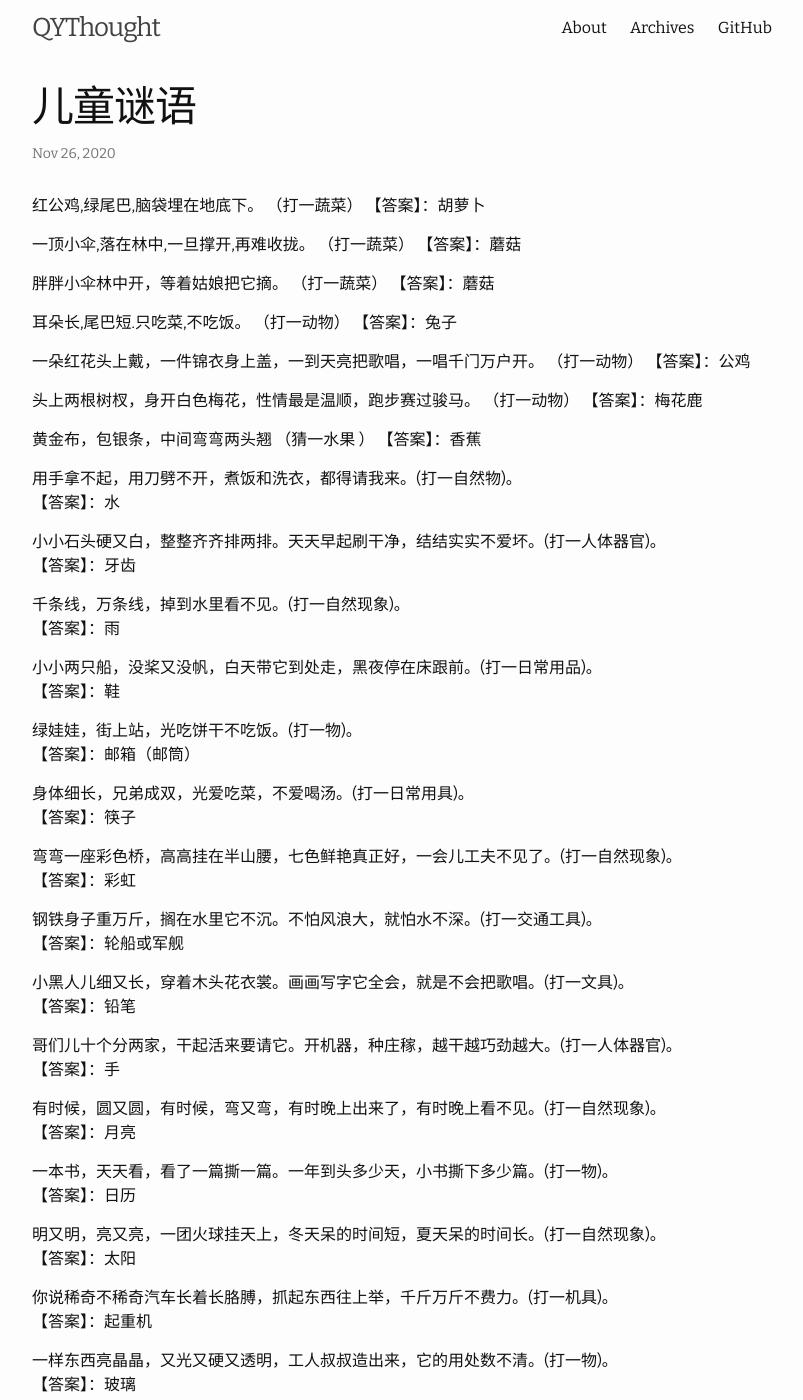
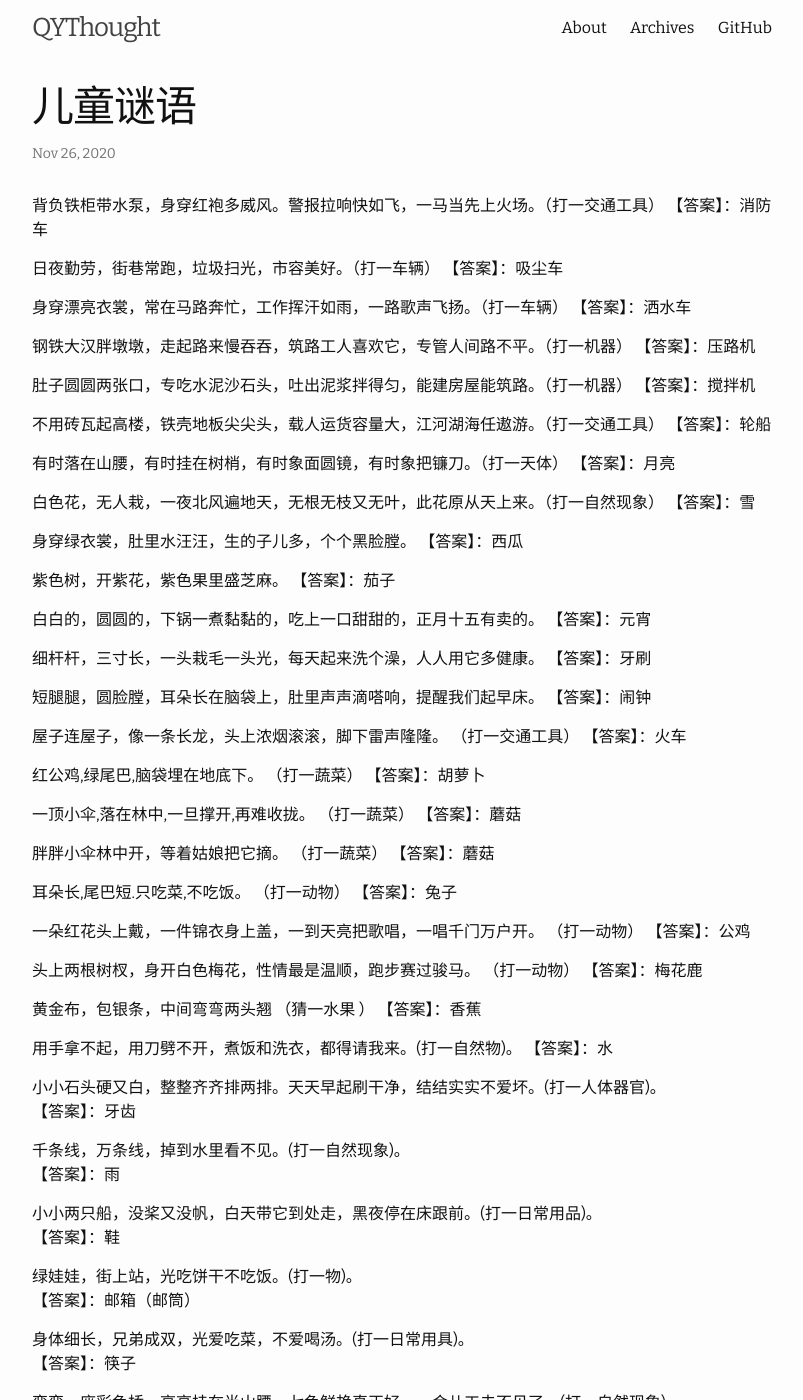
Before and after one commit to qythought/qythought.github.io, a Jekyll site: the page built from _posts/2020-11-26-riddle.md, in a window 1280 px wide and 1400 px high. Shown: the whole window, without its empty margins (238-1041 px from the left). Built offline with Jekyll 4.4.1, drawn with Linux system fonts in a browser that asks for light colours.

Commit message:
add riddle

```diff
--- a/_posts/2020-11-26-riddle.md
+++ b/_posts/2020-11-26-riddle.md
@@ -3,6 +3,47 @@ layout: post
 title: 儿童谜语
 categorys: [育儿]
 ---
+背负铁柜带水泵，身穿红袍多威风。警报拉响快如飞，一马当先上火场。（打一交通工具）
+【答案】：消防车
+
+日夜勤劳，街巷常跑，垃圾扫光，市容美好。（打一车辆）
+【答案】：吸尘车
+
+身穿漂亮衣裳，常在马路奔忙，工作挥汗如雨，一路歌声飞扬。（打一车辆）
+【答案】：洒水车
+
+钢铁大汉胖墩墩，走起路来慢吞吞，筑路工人喜欢它，专管人间路不平。（打一机器）
+【答案】：压路机
+
+肚子圆圆两张口，专吃水泥沙石头，吐出泥浆拌得匀，能建房屋能筑路。（打一机器）
+【答案】：搅拌机
+
+不用砖瓦起高楼，铁壳地板尖尖头，载人运货容量大，江河湖海任遨游。（打一交通工具）
+【答案】：轮船
+
+有时落在山腰，有时挂在树梢，有时象面圆镜，有时象把镰刀。（打一天体）
+【答案】：月亮
+
+白色花，无人栽，一夜北风遍地天，无根无枝又无叶，此花原从天上来。（打一自然现象）
+【答案】：雪
+
+身穿绿衣裳，肚里水汪汪，生的子儿多，个个黑脸膛。
+【答案】：西瓜
+
+紫色树，开紫花，紫色果里盛芝麻。
+【答案】：茄子
+
+白白的，圆圆的，下锅一煮黏黏的，吃上一口甜甜的，正月十五有卖的。
+【答案】：元宵
+
+细杆杆，三寸长，一头栽毛一头光，每天起来洗个澡，人人用它多健康。
+【答案】：牙刷
+
+短腿腿，圆脸膛，耳朵长在脑袋上，肚里声声滴嗒响，提醒我们起早床。
+【答案】：闹钟
+
+屋子连屋子，像一条长龙，头上浓烟滚滚，脚下雷声隆隆。 （打一交通工具）
+【答案】：火车
 
 红公鸡,绿尾巴,脑袋埋在地底下。 （打一蔬菜）
 【答案】：胡萝卜
@@ -24,7 +65,6 @@ categorys: [育儿]
 
 黄金布，包银条，中间弯弯两头翘 （猜一水果 ）
 【答案】：香蕉
-
 
 用手拿不起，用刀劈不开，煮饭和洗衣，都得请我来。(打一自然物)。
 【答案】：水
```
